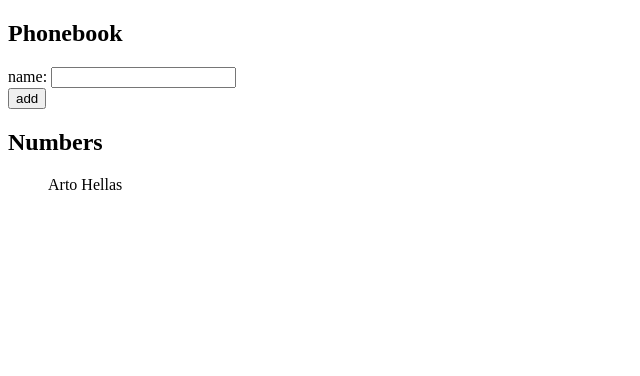
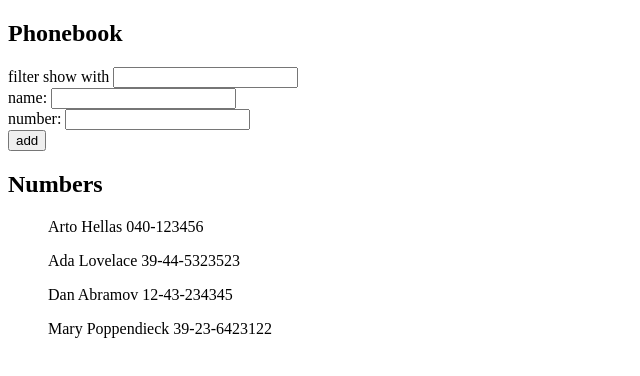
Before and after one commit to thezachwooten/FullStackOpenSubmissions, a React (Vite) app in the folder part2/phonebook/: page / in a window 1280 px wide. Shown: the top 376 px of the page, without its empty margins (0-640 px from the left). Built offline with nearby package versions, Linux system fonts and the light colour scheme.

Commit message:
Finished 2.9
Added case-insensitive search bar for names

```diff
--- a/part2/phonebook/src/App.jsx
+++ b/part2/phonebook/src/App.jsx
@@ -1,33 +1,68 @@
 import { useState } from 'react'
 
-const Person = ({name}) => <p>{name}</p>
+const Person = ({name, number}) => <p>{name} {number}</p>
 
 function App() {
   const [persons, setPersons] = useState([
-    {name: 'Arto Hellas'}
-  ])
-  const [newName, setNewName] = useState('')
+    { name: 'Arto Hellas', number: '040-123456', id: 1 },
+    { name: 'Ada Lovelace', number: '39-44-5323523', id: 2 },
+    { name: 'Dan Abramov', number: '12-43-234345', id: 3 },
+    { name: 'Mary Poppendieck', number: '39-23-6423122', id: 4 }
+  ]);
+  const [newName, setNewName] = useState('');
+  const [newNumber, setNewNumber] = useState('');
+  const [newSearchFilter, setNewSearchFilter] = useState('');
 
   const addPerson = (event) => {
     event.preventDefault()
+
+    const hasDuplicateName = persons.some(person => person.name.toLowerCase() === newName.toLowerCase());
+    const hasDuplicateNumber = persons.some(person => person.number === newNumber);
+
+    if (hasDuplicateName  || hasDuplicateNumber) {
+      alert(`${newName} or ${newNumber} already exists`);
+      return;
+    }
+
     const newPerson = {
-      name: newName
+      name: newName,
+      number: newNumber
     }
-    setPersons(persons.concat(newPerson))
-    setNewName('')
+
+    setPersons(persons.concat(newPerson));
+    setNewName('');
+    setNewNumber('');
   }
 
+  const filteredPersons = persons.filter(person =>
+    person.name.toLowerCase().includes(newSearchFilter.toLowerCase())
+  );
+
   const handlePersonChange = (event) => {
-    setNewName(event.target.value)
+    setNewName(event.target.value);
+  }
+
+  const handleNumberChange = (event) => {
+    setNewNumber(event.target.value);
+  }
+
+  const handleSearchFilter = (event) => {
+    setNewSearchFilter(event.target.value);
   }
 
   return (
     <>
       <div>
         <h2>Phonebook</h2>
+        <form className="searchPhonebook">
+          filter show with <input type="text" value={newSearchFilter} onChange={handleSearchFilter} />
+        </form>
         <form onSubmit={addPerson}>
           <div>
             name: <input value={newName} onChange={handlePersonChange}/>
+          </div>
+          <div>
+            number: <input value={newNumber} onChange={handleNumberChange}/>
           </div>
           <div>
             <button type="submit">add</button>
@@ -35,8 +70,8 @@ function App() {
         </form>
         <h2>Numbers</h2>
           <ul>
-            {persons.map(person =>
-              <Person key={person.name} name={person.name} />
+            {filteredPersons.map(person =>
+              <Person key={person.name} name={person.name} number={person.number}/>
             )}
           </ul>
       </div>
```
